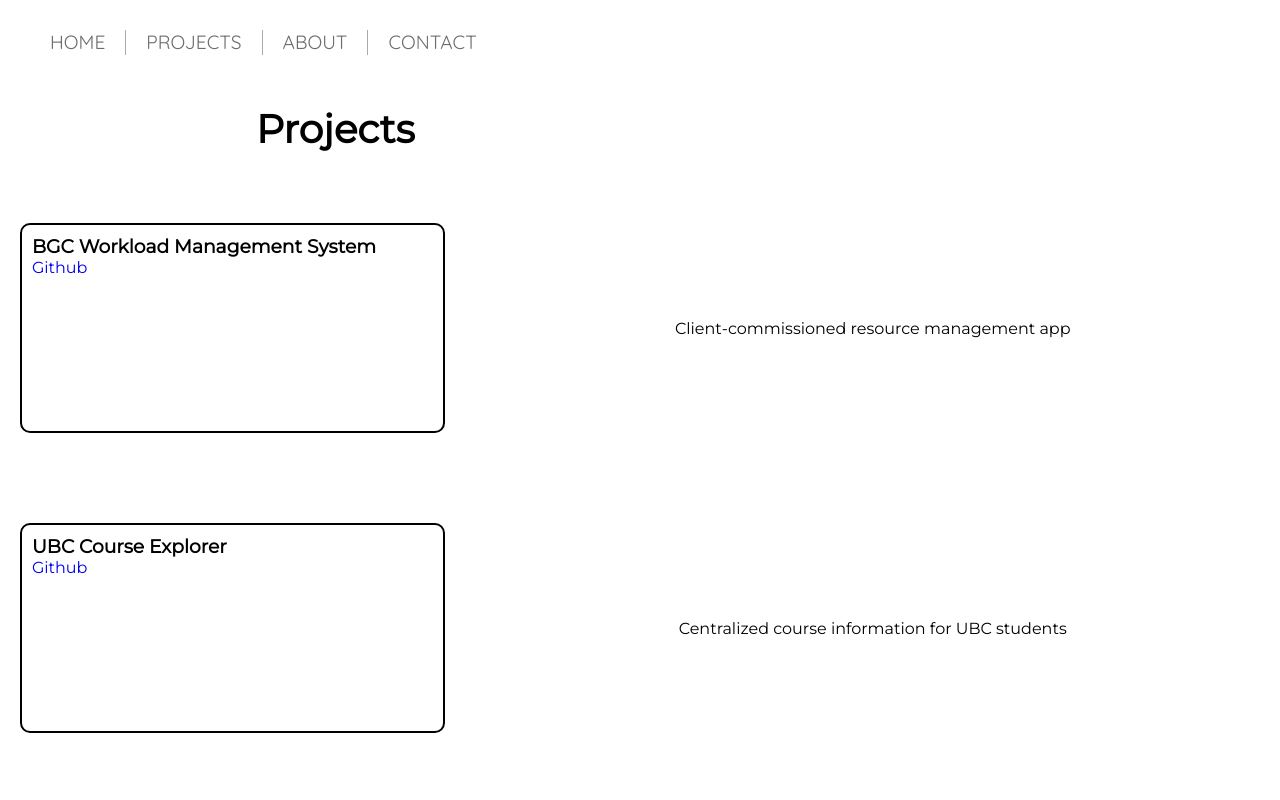
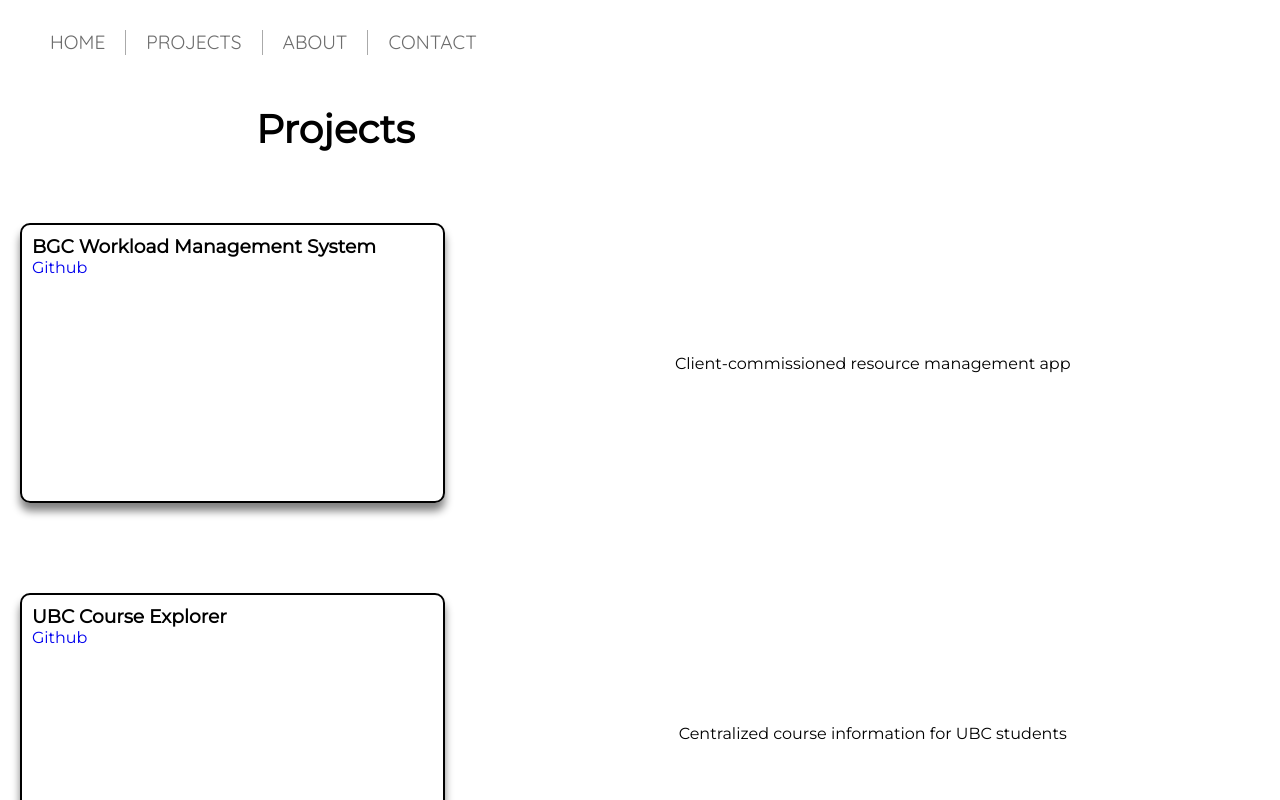
Before and after one commit to ChrisFong604/ChrisCodes, a React (Create React App) app: page /projects in a window 1280 px wide. Shown: the top 800 px of the page. Built offline with nearby package versions, Linux system fonts and the light colour scheme.

Commit message:
Added Jest

```diff
--- a/src/components/App/App.js
+++ b/src/components/App/App.js
@@ -42,7 +42,6 @@
 									position="none"
 								/>
 							</header>
-							<ProjectRenderer />
 						</div>
 					</Route>
 					<Route path="/projects">
--- a/src/components/Projects/Projects.js
+++ b/src/components/Projects/Projects.js
@@ -1,4 +1,4 @@
-import React, { useEffect, useState } from "react";
+import React from "react";
 import ProjectCSS from "./Projects.module.css";
 
 function ProjectRenderer() {
--- a/src/components/Projects/Projects.module.css
+++ b/src/components/Projects/Projects.module.css
@@ -4,11 +4,12 @@
 	width: 100%;
 	display: grid;
 	grid-template-columns: 4fr 7fr;
-	grid-template-rows: repeat(auto-fill, 250px);
+	grid-template-rows: repeat(auto-fill, 40vh);
 }
 .project_card {
 	border: solid black 2px;
 	border-radius: 10px;
+	box-shadow: 0px 8px 8px 0px grey;
 	padding: 10px;
 	margin: 20px;
 }
```
Also changed, not shown: package.json (+5 -2 lines), 2 other files (tests, documents, lock files or other folders).
